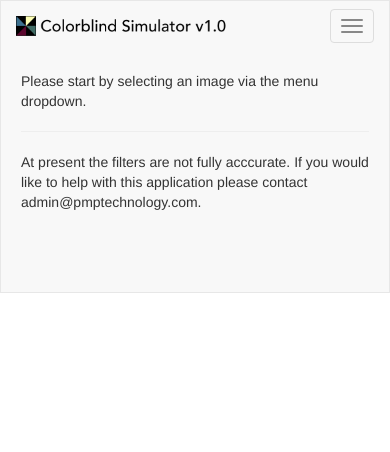
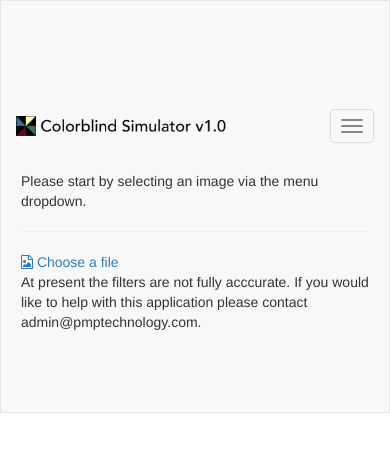
Before and after one commit to pmptechnology/colorblind, a website: page www/index.html in a window 390 px wide. Drawn offline with Linux system fonts and the light colour scheme; some packages are replaced by stand-ins of ours; files that its build step writes are made by us from their sources.

Commit message:
Minor Update

```diff
--- a/www/index.html
+++ b/www/index.html
@@ -55,8 +55,9 @@
 
 <body>
     <div class="app">
-        <div id="custom-bootstrap-menu" class="navbar navbar-default" role="navigation">
+    <div id="custom-bootstrap-menu" class="navbar navbar-default" role="navigation">
     <div class="container-fluid">
+        <div class="row" style="height:100px;"></div>
         <div class="navbar-header"><a class="navbar-brand" href="/"><img src=img/identity/tiqc-colorblind.png class="img-responsive" style="max-height:20px;"/></a>
             <button type="button" class="navbar-toggle" data-toggle="collapse" data-target=".navbar-menubuilder"><span class="sr-only">Toggle navigation</span><span class="icon-bar"></span><span class="icon-bar"></span><span class="icon-bar"></span>
             </button>
@@ -64,7 +65,7 @@
         <div class="collapse navbar-collapse navbar-menubuilder">
           <ul class="nav navbar-nav">
             <li><a href="http://media.pmplabs.com/colorblind/presentation-print.pdf" target="_blank">Documentation</a></li>
-            <li onclick="openFilePicker(toFilter)"><i class="fa fa-file-image-o" aria-hidden="true"></i> Choose a file</li>
+            <li><a href="#" onclick="openFilePicker(toFilter)"><i class="fa fa-file-image-o" aria-hidden="true"></i> Choose a file</a></li>
           </ul>
         </div><!--/.nav-collapse -->
       </div>
@@ -77,6 +78,7 @@
             <div style="margin: auto; padding:20px;">
               <p>Please start by selecting an image via the menu dropdown.</p>
               <hr />
+              <a href="#" onclick="openFilePicker(toFilter)"><i class="fa fa-file-image-o" aria-hidden="true"></i> Choose a file</a>
               <p>At present the filters are not fully acccurate. If you would like to help with this application please contact admin@pmptechnology.com.</p>
               <canvas id="canvas1" width="10000" height="10000" style="display:none;"></canvas>
               <img id="set1" scr="" style="word-wrap:break-word; display:none; margin:auto;" class="img-responsive">
```
